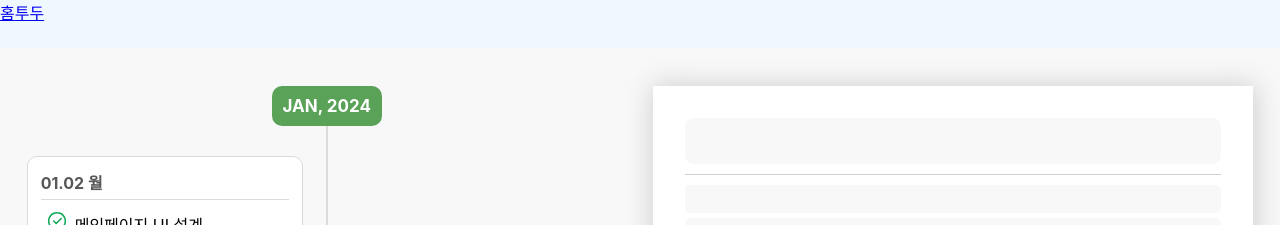
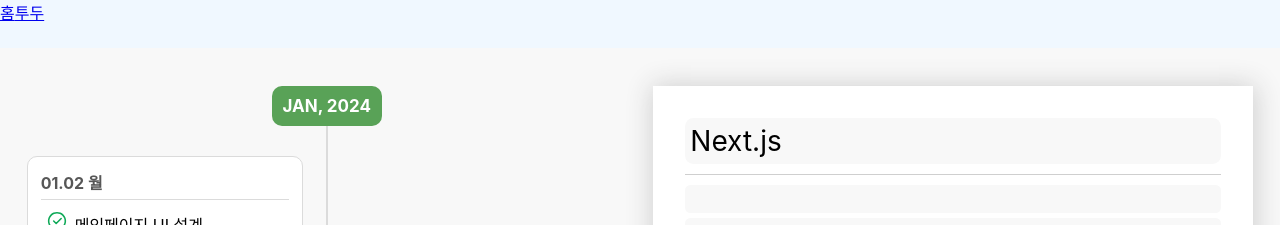
Before and after one commit to euniiiing/metudy, a React (Create React App) app in the folder client/: page /todo in a window 1280 px wide. Shown: the top 225 px of the page. Built offline with nearby package versions, Linux system fonts and the light colour scheme.

Commit message:
textblock input 데이터 관리 children으로 input data state를 주입하고 onInput에 state 변경 로직으로 만듦 리렌더링 될 때 focus가 줄 맨 앞으로 이동 initText로 초기값 넣어주고 oninput으로 state 변경으로 로직 변경

```diff
--- a/client/src/components/Editor.tsx
+++ b/client/src/components/Editor.tsx
@@ -18,10 +18,15 @@ const Editor = ({ blocksData, setBlocksData }: Props) => {
             {blocksData.map((bd: BlockData, idx: number) => {
                 return (
                     <TextBlock
+                        initText={bd.content}
                         onKeyDown={handleKeyboard}
                         height={"28px"}
                         fontSize={"18px"}
-                        paddingTop={"3px"}
+                        $paddingTop={"3px"}
+                        key={idx}
+                        onInput={function (event: React.FormEvent<HTMLDivElement>): void {
+                            throw new Error("Function not implemented.");
+                        }}
                     />
                 );
             })}
--- a/client/src/components/PostingForm.tsx
+++ b/client/src/components/PostingForm.tsx
@@ -1,4 +1,4 @@
-import React, { KeyboardEvent, KeyboardEventHandler, useState } from "react";
+import React, { FormEvent, KeyboardEvent, KeyboardEventHandler, useState } from "react";
 import styled from "styled-components";
 
 import Editor from "@/components/Editor";
@@ -24,23 +24,30 @@ const PostingForm = ({ ...props }: PostingFormProps) => {
         { type: "text", content: "" },
     ]);
 
-    const [postTitle, setPostTitle] = useState<string>("");
-    const handleInputTitle = (e: KeyboardEvent) => {
+    const [initText] = useState<string>("Next.js");
+    const [, setPostTitle] = useState<string>(initText);
+
+    const handleKeyDown = (e: KeyboardEvent) => {
         if (e.code === "Enter") {
             e.preventDefault();
         }
     };
+    const handleInput = (e: FormEvent) => {
+        setPostTitle(e.currentTarget.innerHTML);
+    };
 
     return (
         <PostingFormLayout {...props}>
-            <Title>
+            <PostTitle>
                 <TextBlock
-                    onKeyDown={handleInputTitle}
+                    onInput={handleInput}
+                    onKeyDown={handleKeyDown}
                     height={"46px"}
                     fontSize={"28px"}
-                    paddingTop={"6px"}
+                    $paddingTop={"6px"}
+                    initText={initText}
                 />
-            </Title>
+            </PostTitle>
             <Editor blocksData={blocksData} setBlocksData={setBlocksData} />
         </PostingFormLayout>
     );
@@ -56,7 +63,7 @@ const PostingFormLayout = styled("div")<StyleProps>`
     padding: 2em;
 `;
 
-const Title = styled.div`
+const PostTitle = styled.div`
     padding-bottom: 5px;
     margin-bottom: 10px;
 
--- a/client/src/components/TextBlock.tsx
+++ b/client/src/components/TextBlock.tsx
@@ -1,25 +1,40 @@
-import React, { KeyboardEventHandler } from "react";
+import React, { FormEventHandler, KeyboardEventHandler, useEffect, useRef } from "react";
 import styled from "styled-components";
 
 interface StyleProps {
     height: string;
     fontSize: string;
-    paddingTop: string;
+    $paddingTop: string;
 }
 
 interface TextBlockProps extends StyleProps {
+    initText?: string;
+    onInput: FormEventHandler<HTMLDivElement>;
     onKeyDown: KeyboardEventHandler<Element>;
 }
 
-const TextBlock = ({ onKeyDown, ...props }: TextBlockProps) => {
-    return <StyledTextBlock contentEditable onKeyDown={onKeyDown} {...props} />;
+const TextBlock = ({ initText, onInput, onKeyDown, ...props }: TextBlockProps) => {
+    const blockRef = useRef<HTMLDivElement>(null);
+
+    return (
+        <StyledTextBlock
+            contentEditable
+            ref={blockRef}
+            onInput={onInput}
+            onKeyDown={onKeyDown}
+            suppressContentEditableWarning
+            {...props}
+        >
+            {initText}
+        </StyledTextBlock>
+    );
 };
 
 const StyledTextBlock = styled("div")<StyleProps>`
     box-sizing: border-box;
     width: 100%;
     height: ${({ height }) => height};
-    padding-top: ${({ paddingTop }) => (paddingTop ? paddingTop : 0)};
+    padding-top: ${({ $paddingTop }) => ($paddingTop ? $paddingTop : 0)};
     padding-left: 5px;
     margin-bottom: 5px;
     font-size: ${({ fontSize }) => fontSize};
```
